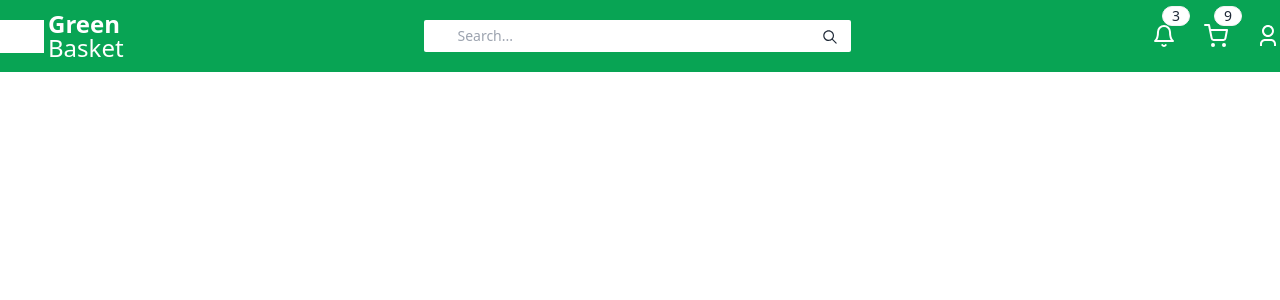
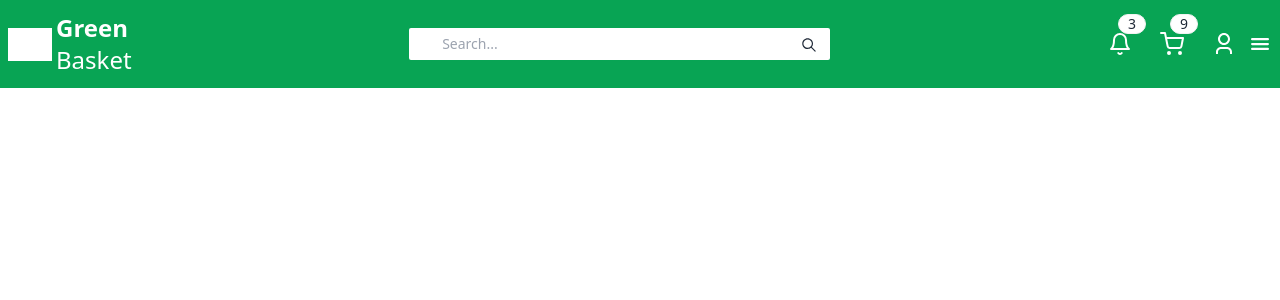
Before and after one commit to mehefujali/green-basket, a React (Vite) app: page / in a window 1280 px wide. Shown: the top 300 px of the page. Built offline with nearby package versions, Linux system fonts and the light colour scheme; grey boxes are pictures that could not be loaded.

Commit message:
responsive nav bar

```diff
--- a/package.json
+++ b/package.json
@@ -10,6 +10,7 @@
     "preview": "vite preview"
   },
   "dependencies": {
+    "@headlessui/react": "^2.2.0",
     "prop-types": "^15.8.1",
     "react": "^18.3.1",
     "react-dom": "^18.3.1",
--- a/src/Components/Navbar/Navbar.jsx
+++ b/src/Components/Navbar/Navbar.jsx
@@ -2,14 +2,15 @@ import { IoIosSearch } from "react-icons/io";
 import Logo from "../../Shaired/Logo";
 import { FiBell, FiShoppingCart } from "react-icons/fi";
 import { RiUser3Line } from "react-icons/ri";
+import { IoMenu } from "react-icons/io5";
 
 const Navbar = () => {
   return (
     <div className=" bg-primary-color  py-3 ">
-      <div className=" container mx-auto  flex justify-between items-center ">
+      <div className=" container mx-auto px-2  gap-12 flex justify-between items-center ">
         <Logo white={true}></Logo>
 
-        <div className="w-4/12  relative">
+        <div className=" md:w-4/12 w-full  relative">
           <IoIosSearch className=" absolute right-3 top-2 text-lg  " />
           <input
             placeholder="Search..."
@@ -18,7 +19,8 @@ const Navbar = () => {
           />
         </div>
 
-        <div className=" flex gap-7 select-none">
+        <div className=" flex items-center gap-3">
+          <div className="  hidden md:flex gap-7 select-none ">
             <div className="indicator">
               <span className="indicator-item badge bg-white -top-2">3</span>
               <button>
@@ -33,6 +35,10 @@ const Navbar = () => {
             </div>
             <RiUser3Line className="text-2xl text-white cursor-pointer" />
           </div>
+          <div>
+            <IoMenu className=" text-2xl text-white cursor-pointer" />
+          </div>
+        </div>
       </div>
     </div>
   );
--- a/src/Shaired/Logo.jsx
+++ b/src/Shaired/Logo.jsx
@@ -4,11 +4,11 @@ const Logo = ({ white }) => {
   return (
     <div className=" flex items-center gap-1">
       <img
-        className={`${white && "brightness-0 invert"} w-11`}
+        className={`${white && "brightness-0 invert"} w-6 md:w-11`}
         src="https://res.cloudinary.com/dkal0omka/image/upload/v1736597894/green-basket-logo_jrijx7.png"
         alt=""
       />
-      <h1 className={`${white?'text-white':'text-primary-color'}  text-2xl font-bold flex flex-col leading-none  `}>
+      <h1 className={`${white?'text-white':'text-primary-color'} text-sm md:text-xl   lg:text-2xl font-bold flex flex-col leading-none  `}>
         Green <span className=" font-light my-0">Basket</span>
       </h1>
     </div>
```
Also changed, not shown: 1 other file (tests, documents, lock files or other folders). Lines whose indentation alone changed are shown as unchanged.
